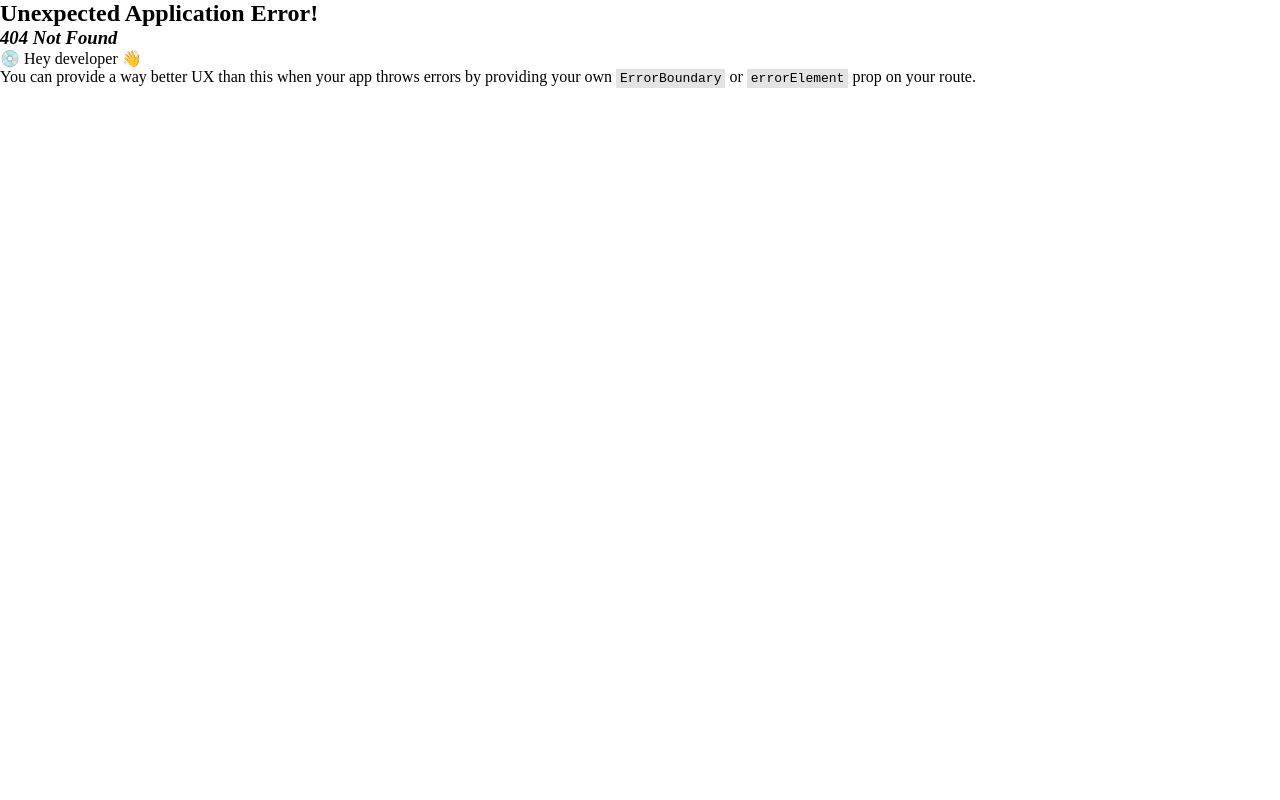
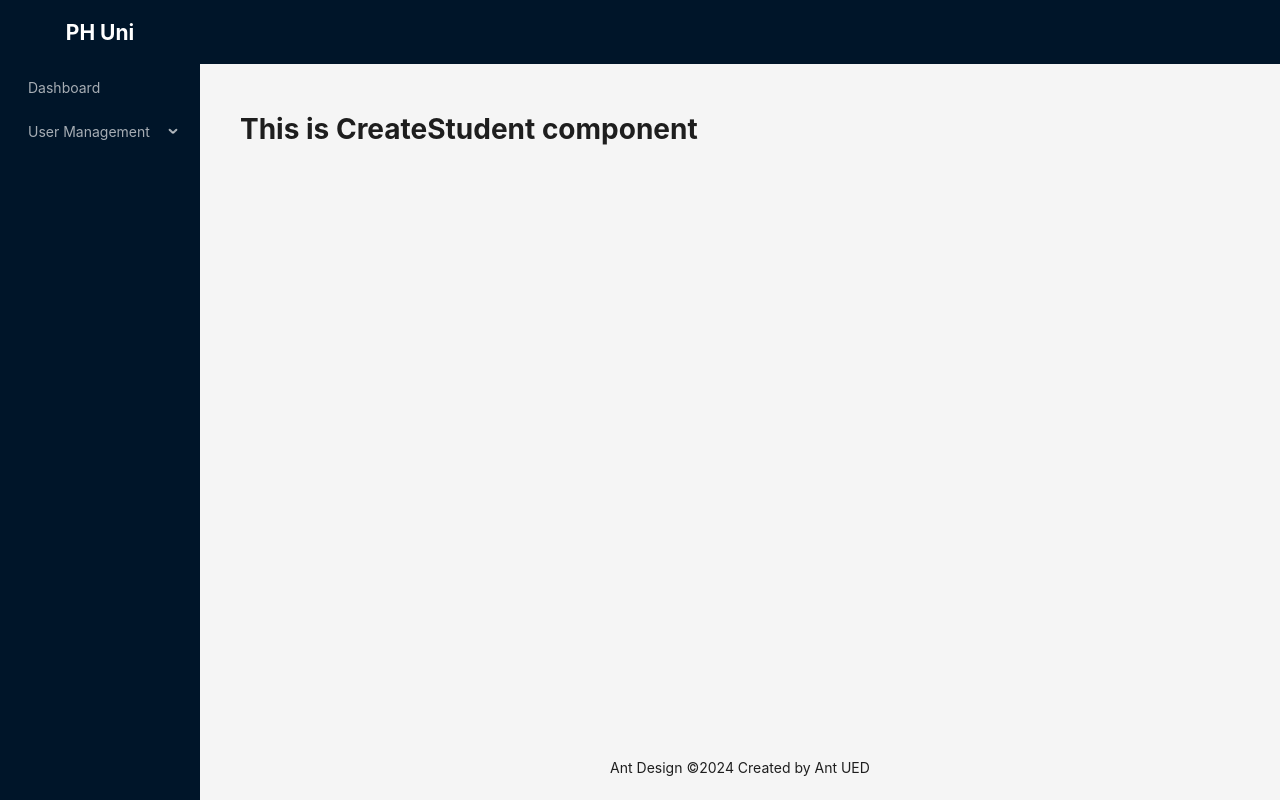
Before and after one commit to jishan1019/PH-University-Client, a React (Vite) app: page /admin/create-member in a window 1280 px wide. Before the commit this address had no page. Built offline with nearby package versions, Linux system fonts and the light colour scheme.

Commit message:
sidebar and route generate dinamic

```diff
--- a/src/components/layout/MainLayout.tsx
+++ b/src/components/layout/MainLayout.tsx
@@ -1,23 +1,8 @@
-import { Layout, Menu, theme } from "antd";
-import {
-  UploadOutlined,
-  UserOutlined,
-  VideoCameraOutlined,
-} from "@ant-design/icons";
-import { createElement } from "react";
+import { Layout, Menu } from "antd";
+
 import { Outlet } from "react-router-dom";
+import { adminSidebarItems } from "../../routes/admin.route";
 const { Header, Content, Footer, Sider } = Layout;
-
-const items = [
-  UserOutlined,
-  VideoCameraOutlined,
-  UploadOutlined,
-  UserOutlined,
-].map((icon, index) => ({
-  key: String(index + 1),
-  icon: createElement(icon),
-  label: `nav ${index + 1}`,
-}));
 
 export default function MainLayout() {
   return (
@@ -48,7 +33,7 @@
           theme="dark"
           mode="inline"
           defaultSelectedKeys={["4"]}
-          items={items}
+          items={adminSidebarItems}
         />
       </Sider>
       <Layout>
--- /dev/null
+++ b/src/pages/admin/AdminDashboard.tsx
@@ -0,0 +1,5 @@
+import React from "react";
+
+export default function AdminDashboard() {
+  return <div>This is AdminDashboard component</div>;
+}
--- /dev/null
+++ b/src/pages/admin/CreateAdmin.tsx
@@ -0,0 +1,5 @@
+import React from "react";
+
+export default function CreateAdmin() {
+  return <div>CreateAdmin</div>;
+}
--- /dev/null
+++ b/src/pages/admin/CreateFaculty.tsx
@@ -0,0 +1,5 @@
+import React from "react";
+
+export default function CreateFaculty() {
+  return <div>CreateFaculty</div>;
+}
--- /dev/null
+++ b/src/pages/admin/CreateStudent.tsx
@@ -0,0 +1,9 @@
+const CreateStudent = () => {
+  return (
+    <div>
+      <h1> This is CreateStudent component </h1>
+    </div>
+  );
+};
+
+export default CreateStudent;
--- /dev/null
+++ b/src/routes/admin.route.tsx
@@ -0,0 +1,112 @@
+import { NavLink } from "react-router-dom";
+import AdminDashboard from "../pages/admin/AdminDashboard";
+import CreateAdmin from "../pages/admin/CreateAdmin";
+import CreateFaculty from "../pages/admin/CreateFaculty";
+import CreateStudent from "../pages/admin/CreateStudent";
+import { ReactNode } from "react";
+
+type TRoute = {
+  path: string;
+  element: ReactNode;
+};
+
+type TSidebarItem = {
+  key: string;
+  label: ReactNode;
+  children?: TSidebarItem[];
+};
+
+export const adminPaths = [
+  {
+    name: "Dashboard",
+    path: "/admin/dashboard",
+    element: <AdminDashboard />,
+  },
+
+  {
+    name: "User Management",
+    children: [
+      {
+        name: "Create Admin",
+        path: "create-admin",
+        element: <CreateAdmin />,
+      },
+      {
+        name: "Create Faculty",
+        path: "create-faculty",
+        element: <CreateFaculty />,
+      },
+      {
+        name: "Create Student",
+        path: "create-student",
+        element: <CreateStudent />,
+      },
+      {
+        name: "Create Member",
+        path: "create-member",
+        element: <CreateStudent />,
+      },
+    ],
+  },
+];
+
+// programitical way generate route
+export const adminRoutes = adminPaths.reduce((acc: TRoute[], item) => {
+  if (item.path && item.element) {
+    acc.push({
+      path: item.path,
+      element: item.element,
+    });
+  }
+
+  if (item.children) {
+    item.children.forEach((child) => {
+      acc.push({
+        path: child.path,
+        element: child.element,
+      });
+    });
+  }
+
+  return acc;
+}, []);
+
+export const adminSidebarItems = adminPaths.reduce(
+  (acc: TSidebarItem[], item) => {
+    if (item.path && item.name) {
+      acc.push({
+        key: item.name,
+        label: <NavLink to={`/admin/${item.path}`}>{item.name}</NavLink>,
+      });
+    }
+
+    if (item.children) {
+      acc.push({
+        key: item.name,
+        label: item.name,
+        children: item.children.map((child) => ({
+          key: child.name,
+          label: <NavLink to={`/admin/${child.path}`}>{child.name}</NavLink>,
+        })),
+      });
+    }
+
+    return acc;
+  },
+  []
+);
+
+// export const adminPaths = [
+//   {
+//     key: "Create Admin",
+//     label: <NavLink to="/admin/create-admin">Create Admin</NavLink>,
+//   },
+//   {
+//     key: "Create Faculty",
+//     label: <NavLink to="/admin/create-faculty">Create Faculty</NavLink>,
+//   },
+//   {
+//     key: "Create Student",
+//     label: <NavLink to="/admin/create-student">Create Student</NavLink>,
+//   },
+// ];
```
Also changed, not shown: src/routes/routes.tsx (+6 -12 lines).
